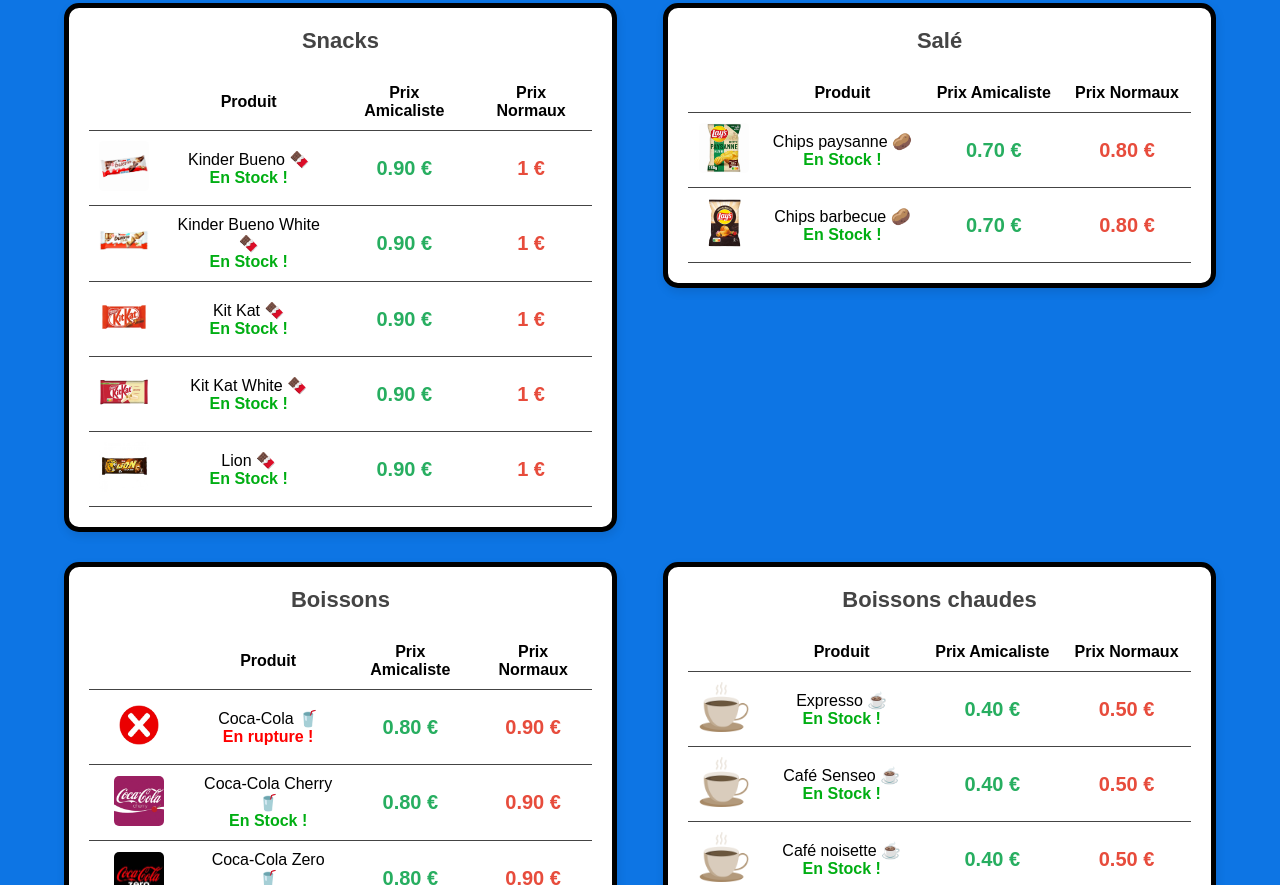
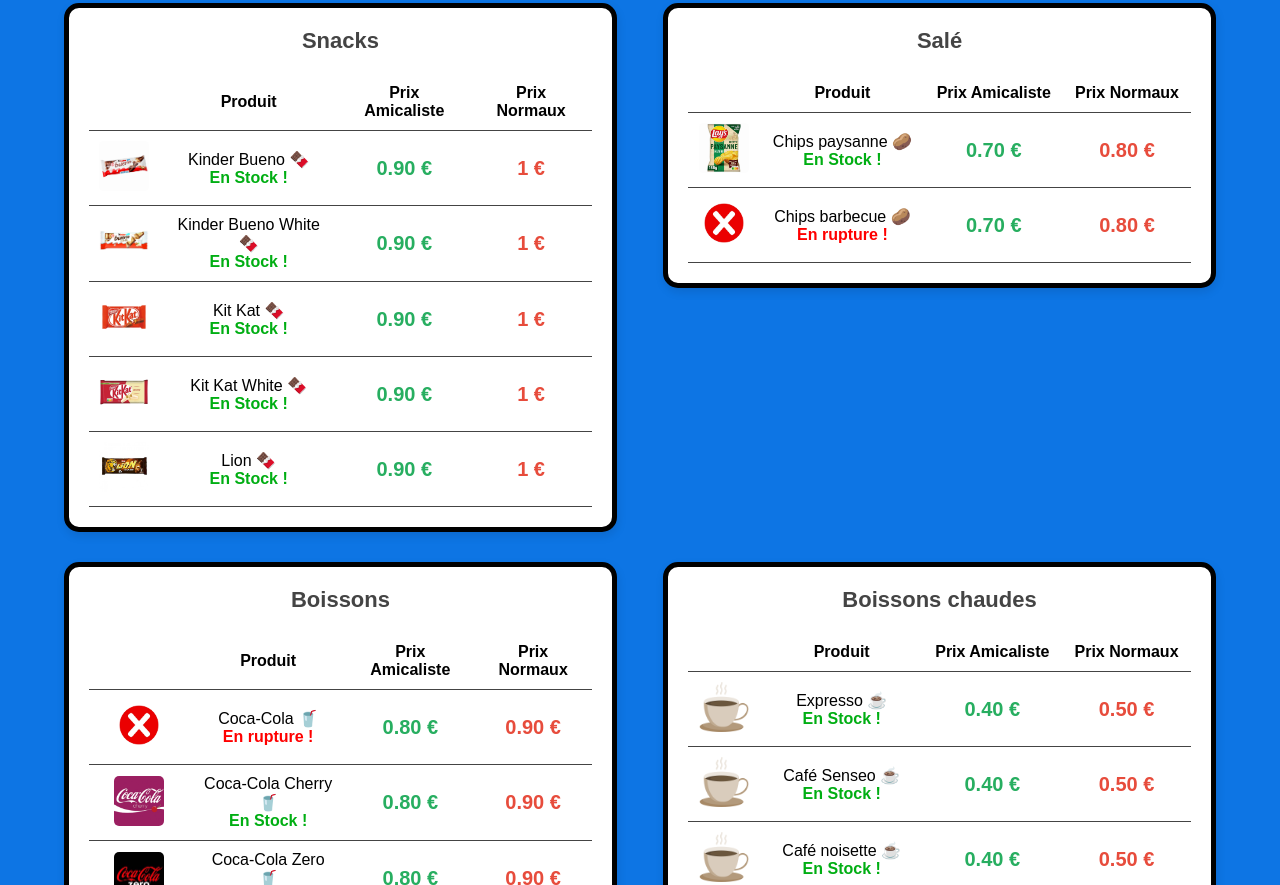
Before and after one commit to ErenS61/Vente-Amicale-GEii-Mulhouse, a plain HTML site: page index.html in a window 1280 px wide. Shown: the part 1298-2183 px from the top of the page. Drawn offline with Linux system fonts and the light colour scheme.

Commit message:
Update index.html

```diff
--- a/index.html
+++ b/index.html
@@ -563,7 +563,7 @@
 /* --------------------------------------- */
 
 8 : { name : 'Chips Paysanne', format : 'jpg', available : 1},
-9 : { name : 'Chips Barbecue', format : 'jpg', available : 1},
+9 : { name : 'Chips Barbecue', format : 'jpg', available : 0},
 
 /* --------------------------------------- */
 /* --------------- BOISSONS -------------- */
```
